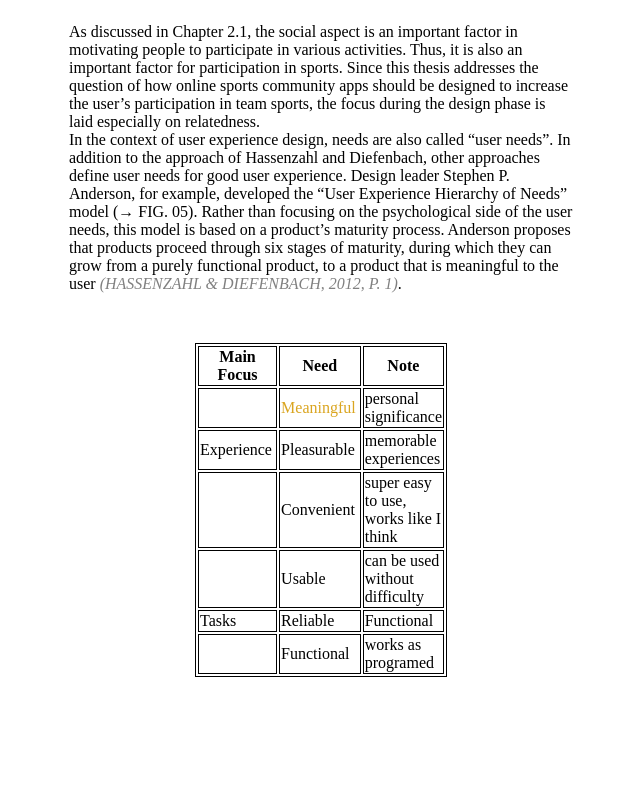
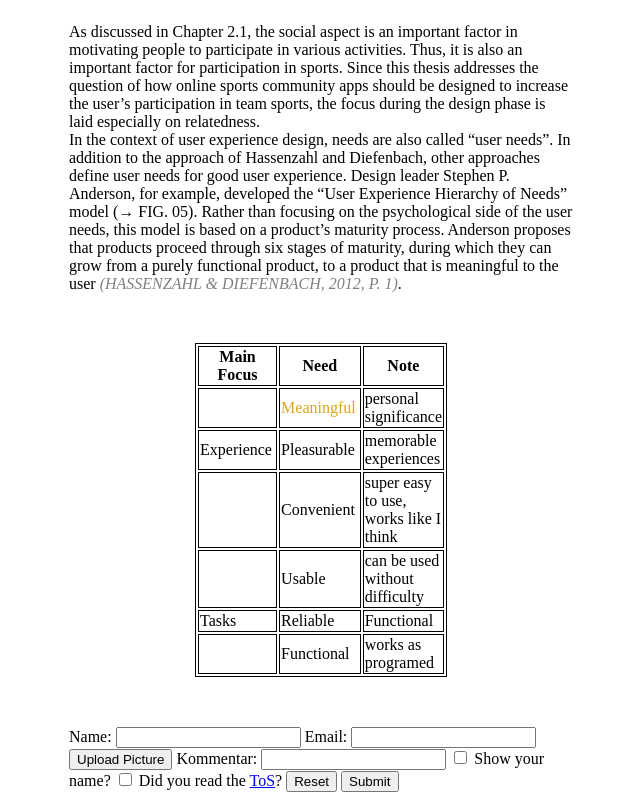
Before and after one commit to mi-classroom/startercode-fur-die-frontend-basics-floseph, a plain HTML site: page chapter/design-principles.html in a window 1280 px wide. Shown: the part 2723-3523 px from the top of the page, without its empty margins (319-959 px from the left). Before the commit the page ends 3458 px from the top, so only its background shows below. Drawn offline with Linux system fonts and the light colour scheme.

Commit message:
added comment form

```diff
--- a/chapter/design-principles.html
+++ b/chapter/design-principles.html
@@ -163,8 +163,33 @@
 
     </div>
 
+    <div class="comment-form">
+      <form>
+        <label for="name">Name:</label>
+        <input type="text" id="name" name="name">
+
+        <label for="Email">Email:</label>
+        <input type="text" id="email" name="email">
+
+        <input type="button" value="Upload Picture">
+
+        <label for="comment">Kommentar:</label>
+        <input type="text" id="comment" name="comment">
+
+        <input type="checkbox" id="anon" name="anon">
+        <label for="anon">Show your name?</label>
+
+        <input type="checkbox" id="tos" name="tos">
+        <label for="tos">Did you read the <a href="/">ToS</a>?</label>
+
+        <input type="button" value="Reset">
+
+        <input type="submit" value="Submit">
+      </form>
+    </div>
+
   </div>
 
-  <div class="comment-form"></div>
+
 </body>
 </html>
```
